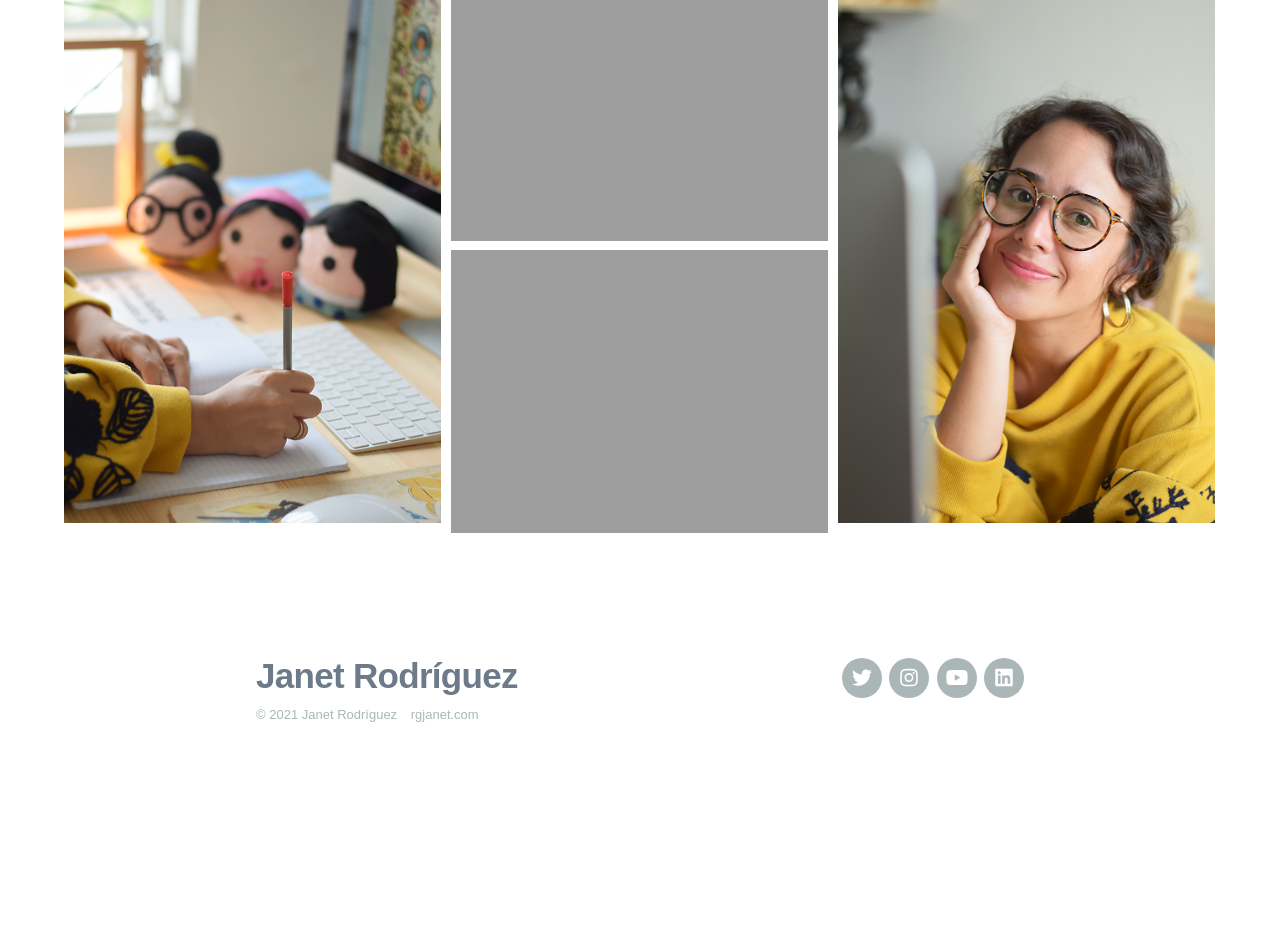
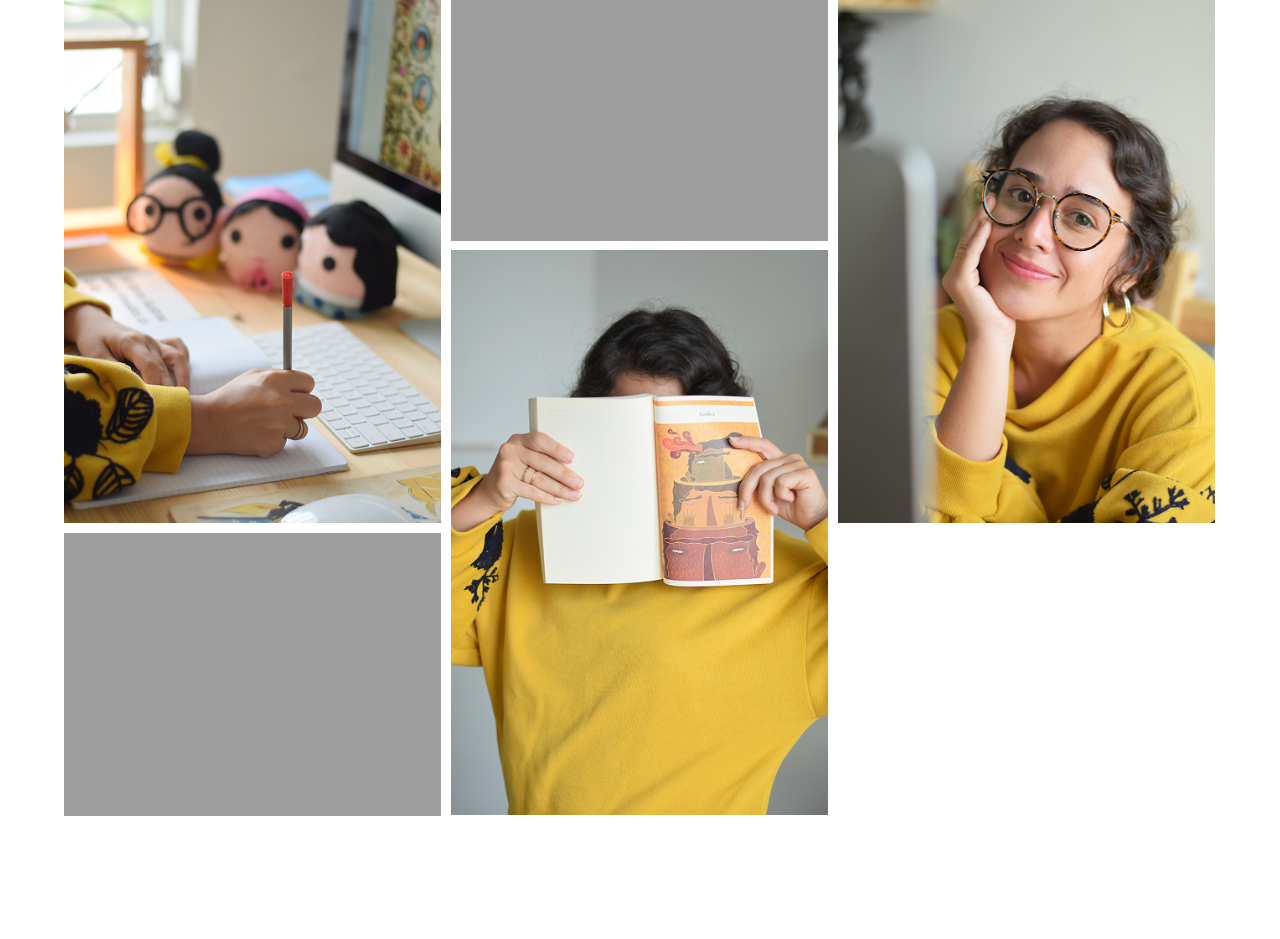
Before and after one commit to rgjanet/rgjanet.github.io, a Jekyll site: the page built from _posts/2020-10-01-las-marias-hacen-libros.md, in a window 1280 px wide. Shown: the part 1241-2180 px from the top of the page. Built offline with Jekyll 4.4.1, drawn with Linux system fonts in a browser that asks for light colours; nearby versions of some CDN libraries; some web fonts are replaced; before the commit the page ends 2042 px from its top, so only the background shows below that.

Commit message:
Update 2020-10-01-las-marias-hacen-libros.md

```diff
--- a/_posts/2020-10-01-las-marias-hacen-libros.md
+++ b/_posts/2020-10-01-las-marias-hacen-libros.md
@@ -14,5 +14,6 @@ Conoce a Las Marías, de [Las Marías Estudio Editorial](https://www.lasmariased
 	<img src="https://www.rgjanet.com/images/LasMarias/LasMarias2.png">
 	<img src="https://www.rgjanet.com/images/LasMarias/LasMarias1.png">
 	<img src="https://www.rgjanet.com/images/LasMarias/LasMarias3.png">
-	<img src="https://www.rgjanet.com/images/LasMarias/LasMarias4.pngg">
+	<img src="https://www.rgjanet.com/images/LasMarias/LasMarias4.png">
+	<img src="https://www.rgjanet.com/images/LasMarias/LasMarias5.png">
 </div>
```
